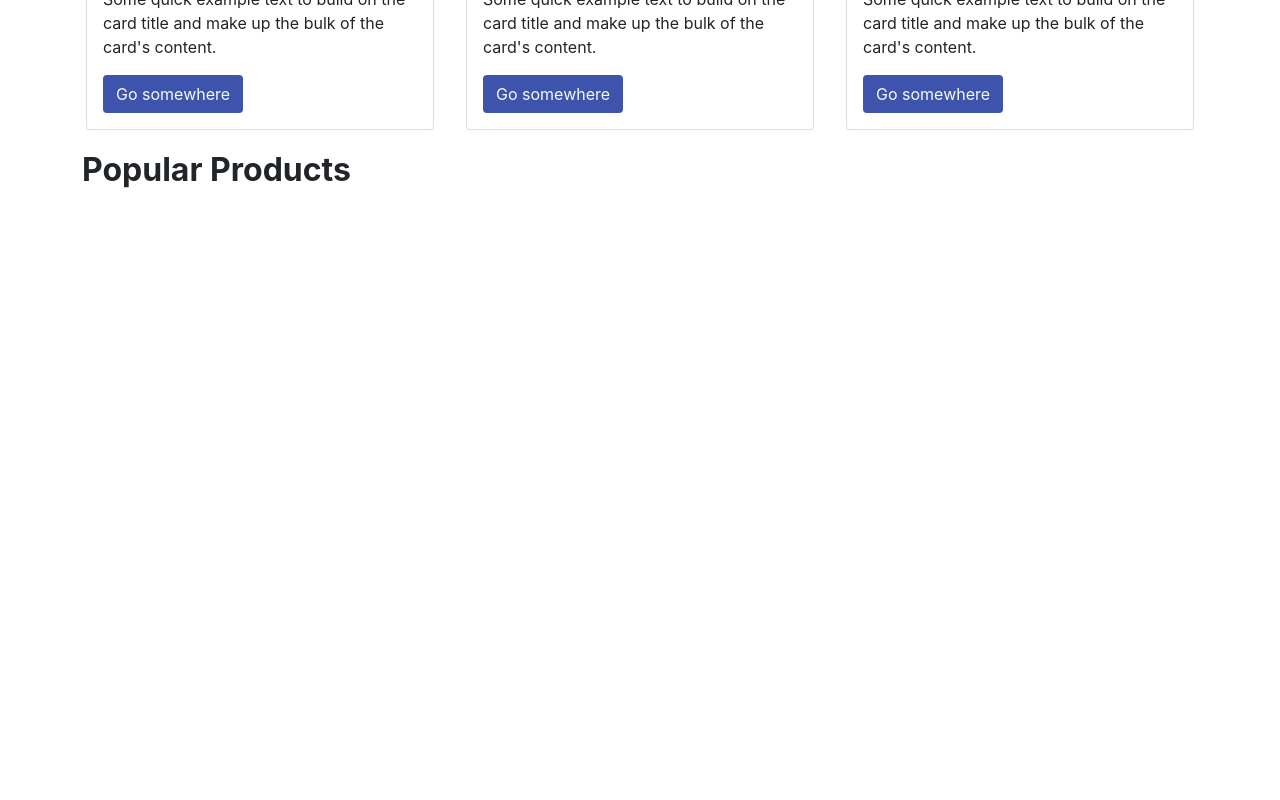
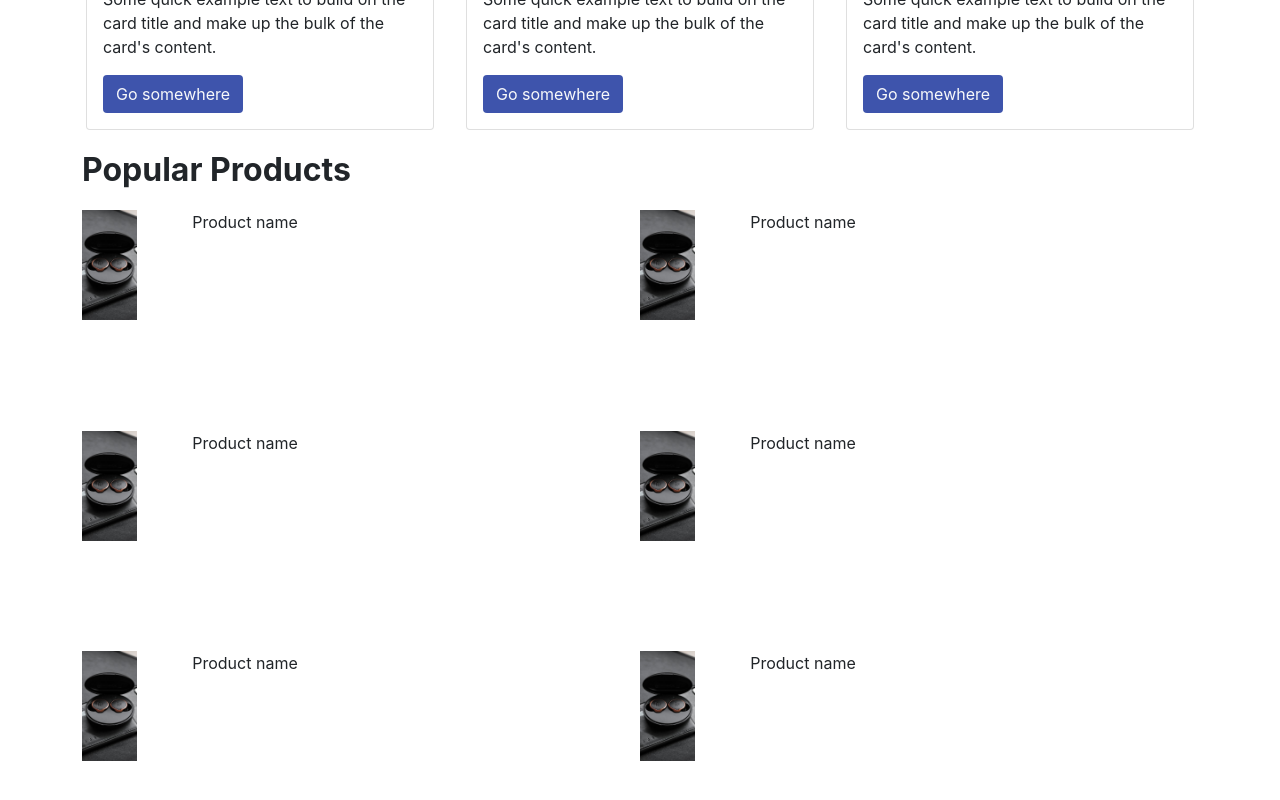
Before and after one commit to samueldobi/Ecommerce-react-app, a React (Create React App) app: page / in a window 1280 px wide. Shown: the part 1391-2191 px from the top of the page. Before the commit the page ends 1601 px from the top, so only its background shows below. Built offline with nearby package versions, Linux system fonts and the light colour scheme.

Commit message:
testing the popular section

```diff
--- a/src/components/Popular.js
+++ b/src/components/Popular.js
@@ -1,14 +1,68 @@
 import  Container  from "react-bootstrap/Container"
 import Row  from "react-bootstrap/Row"
 import Col  from "react-bootstrap/Col"
+import  gadgets from '../images/index.js'
 
 const Popular = () => {
   return (
     <div className="">
-        <Container>
-            <Row className="popular">
+        <Container className="popular">
                 <p className="fs-2 fw-bold">Popular Products</p>
-            </Row>
+                <Row className=" col-12">
+                    <div className="col-12 col-lg-6 d-flex">
+                      <div className="popular-img">
+                        <img src={gadgets.gadget1} alt="" className="img-fluid " />
+                      </div>
+                      <div className="popular-text">
+                        Product name
+                      </div>
+                    </div>
+                    <div className="col-12 col-lg-6 d-flex">
+                    <div className="popular-img">
+                        <img src={gadgets.gadget1} alt="" className="img-fluid " />
+                      </div>
+                      <div className="popular-text">
+                        Product name
+                      </div>
+                    </div>
+                </Row>
+                <Row className=" col-12">
+                    <div className="col-12 col-lg-6 d-flex">
+                      <div className="popular-img">
+                        <img src={gadgets.gadget1} alt="" className="img-fluid " />
+                      </div>
+                      <div className="popular-text">
+                        Product name
+                      </div>
+                    </div>
+                    <div className="col-12 col-lg-6 d-flex">
+                    <div className="popular-img">
+                        <img src={gadgets.gadget1} alt="" className="img-fluid " />
+                      </div>
+                      <div className="popular-text">
+                        Product name
+                      </div>
+                    </div>
+                </Row>
+                <Row className=" col-12">
+                    <div className="col-12 col-lg-6 d-flex">
+                      <div className="popular-img">
+                        <img src={gadgets.gadget1} alt="" className="img-fluid " />
+                      </div>
+                      <div className="popular-text">
+                        Product name
+                      </div>
+                    </div>
+                    <div className="col-12 col-lg-6 d-flex">
+                    <div className="popular-img">
+                        <img src={gadgets.gadget1} alt="" className="img-fluid " />
+                      </div>
+                      <div className="popular-text">
+                        Product name
+                      </div>
+                    </div>
+                </Row>
+
         </Container>
     </div>
   )
--- a/src/index.css
+++ b/src/index.css
@@ -54,3 +54,7 @@ code {
   background-color: var(--blue);
   ;
 }
+.popular-img img{
+  width: 50%;
+  height: 50%;
+}
```
